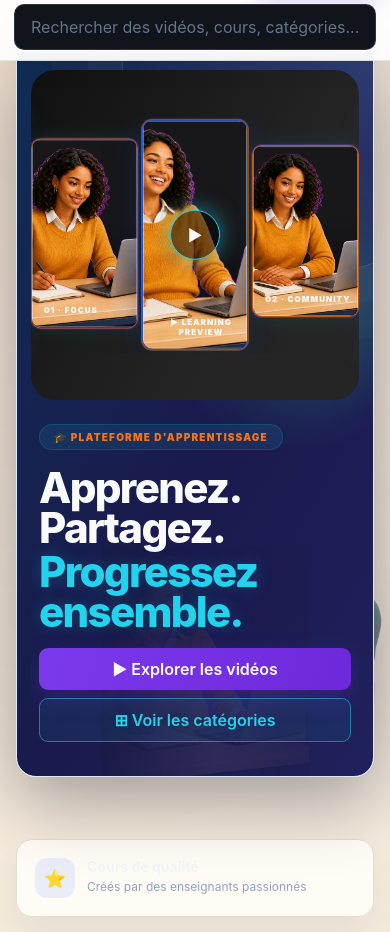
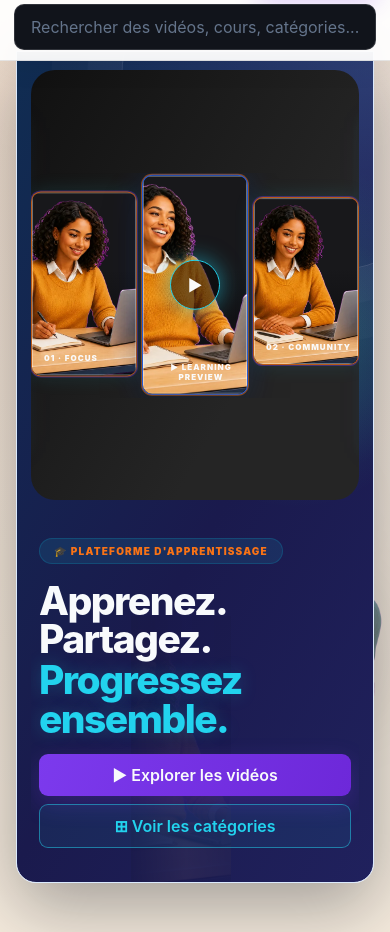
Before and after one commit to geromguershom-dot/video-tutorials-platform-frontend, a React app: page / in a window 390 px wide. Shown: the part 148-1080 px from the top of the page. Built offline with nearby package versions, Linux system fonts and the light colour scheme; no server answers; the HTML template or start-up script is replaced by a standard one.

Commit message:
refactor: separate hero copy and visual columns

```diff
--- a/src/index.css
+++ b/src/index.css
@@ -2232,3 +2232,21 @@ label, .form-label, .field-label { color: #171B24 !important; }
   .hero-with-image .hero-content { order: 2; position: relative !important; width: 100% !important; max-width: 760px; padding: 0 8px !important; margin: 0 auto; }
   .hero-with-image .hero-showcase-title, .hero-with-image .hero-showcase-metrics { display: none; }
 }
+
+/* STRUCTURAL HERO CLEANUP */
+.hero-clean-layout { display: grid !important; grid-template-columns: minmax(300px, .82fr) minmax(520px, 1.18fr); align-items: center; gap: clamp(24px, 4vw, 72px); min-height: 620px; padding: clamp(28px, 5vw, 72px); overflow: hidden; }
+.hero-clean-layout .hero-student-backdrop { z-index: 0; left: 32%; width: 28%; opacity: .08; }
+.hero-copy-column, .hero-visual-column { position: relative; z-index: 5; min-width: 0; }
+.hero-copy-column { display: flex; align-items: center; }
+.hero-clean-layout .hero-content { width: 100%; max-width: 620px; position: relative; z-index: 6; }
+.hero-visual-column { width: 100%; }
+.hero-clean-layout .hero-composition { position: relative !important; inset: auto !important; width: 100% !important; max-width: 100%; margin: 0; transform: none !important; }
+.hero-clean-layout .hero-showcase { min-height: 430px; }
+.hero-clean-layout .hero-panel-grid { width: 100%; height: 390px; }
+.hero-clean-layout .hero-image-panel.panel-tall { height: 320px !important; }
+.hero-clean-layout .hero-image-panel.panel-main { height: 395px !important; }
+.hero-clean-layout .hero-image-panel.panel-small { height: 285px !important; }
+.hero-clean-layout .hero-showcase-metrics, .hero-clean-layout .hero-showcase-title { display: none; }
+.hero-clean-layout .hero-subtitle { max-width: 480px; }
+@media (max-width: 1100px) { .hero-clean-layout { grid-template-columns: 1fr; gap: 22px; min-height: auto; } .hero-clean-layout .hero-visual-column { order: 1; } .hero-clean-layout .hero-copy-column { order: 2; } .hero-clean-layout .hero-content { max-width: 760px; margin: 0 auto; } .hero-clean-layout .hero-panel-grid { height: 330px; } .hero-clean-layout .hero-image-panel.panel-tall { height: 275px !important; } .hero-clean-layout .hero-image-panel.panel-main { height: 335px !important; } .hero-clean-layout .hero-image-panel.panel-small { height: 245px !important; } }
+@media (max-width: 560px) { .hero-clean-layout { display: flex !important; flex-direction: column; gap: 14px; padding: 18px 14px 34px !important; } .hero-clean-layout .hero-visual-column { order: 1; } .hero-clean-layout .hero-copy-column { order: 2; } .hero-clean-layout .hero-panel-grid { height: 225px; gap: 5px; } .hero-clean-layout .hero-image-panel.panel-tall { height: 185px !important; } .hero-clean-layout .hero-image-panel.panel-main { height: 220px !important; } .hero-clean-layout .hero-image-panel.panel-small { height: 168px !important; } .hero-clean-layout .hero-title { font-size: clamp(31px, 10vw, 46px) !important; line-height: .98; } .hero-clean-layout .hero-subtitle { display: none; } .hero-clean-layout .hero-actions { flex-direction: column; } }
--- a/src/pages/Home.jsx
+++ b/src/pages/Home.jsx
@@ -62,50 +62,28 @@ export default function Home() {
   return (
     <div className="home-page">
       {/* HERO */}
-        <div className="hero hero-with-image">
+        <div className="hero hero-with-image hero-clean-layout">
           <div className="hero-student-backdrop" aria-hidden="true"><img src={studentLaughing} alt="" /></div>
+          <div className="hero-copy-column">
             <div className="hero-content hero-title-stage">
-          <span className="hero-badge">
-{user?.role === 'teacher' ? '✦ ESPACE CRÉATEUR' : '🎓 PLATEFORME D\'APPRENTISSAGE'}</span>
-          <h1 className="hero-title">
-            {user?.role === 'teacher' ? 'Partagez. Enseignez.' : 'Apprenez. Partagez.'}
-            <br />
-            <span className="hero-highlight">{user?.role === 'teacher' ? 'Inspirez une communauté.' : 'Progressez ensemble.'}</span>
-          </h1>
-          <p className="hero-subtitle">
-            {user?.role === 'teacher' ? 'Publiez vos connaissances, accompagnez vos étudiants et mesurez l’impact de vos tutoriels.' : 'Des vidéos de qualité, des enseignants passionnés, une communauté qui vous fait grandir.'}
-          </p>
+              <span className="hero-badge">{user?.role === 'teacher' ? '✦ ESPACE CRÉATEUR' : '🎓 PLATEFORME D\'APPRENTISSAGE'}</span>
+              <h1 className="hero-title">{user?.role === 'teacher' ? 'Partagez. Enseignez.' : 'Apprenez. Partagez.'}<br /><span className="hero-highlight">{user?.role === 'teacher' ? 'Inspirez une communauté.' : 'Progressez ensemble.'}</span></h1>
+              <p className="hero-subtitle">{user?.role === 'teacher' ? 'Publiez, suivez l’impact et répondez aux besoins des élèves.' : 'Des tutoriels clairs, des quiz utiles et une progression visible.'}</p>
               <div className="hero-actions">
-            <button
-              className="btn"
-              onClick={() =>
-                document.getElementById('videos-section').scrollIntoView({ behavior: 'smooth' })
-              }
-            >
-              {user?.role === 'teacher' ? '⬆ Publier un tutoriel' : '▶ Explorer les vidéos'}
-            </button>
-            {user?.role === 'teacher' ? <Link className="btn btn-outline" to="/upload">📊 Voir mon espace</Link> : <button
-              className="btn btn-outline"
-              onClick={() =>
-                document
-                  .getElementById('categories-section')
-                  .scrollIntoView({ behavior: 'smooth' })
-              }
-            >
-              ⊞ Voir les catégories
-            </button>}
+                <button className="btn" onClick={() => document.getElementById('videos-section').scrollIntoView({ behavior: 'smooth' })}>{user?.role === 'teacher' ? '⬆ Publier un tutoriel' : '▶ Explorer les vidéos'}</button>
+                {user?.role === 'teacher' ? <Link className="btn btn-outline" to="/upload">📊 Voir mon espace</Link> : <button className="btn btn-outline" onClick={() => document.getElementById('categories-section').scrollIntoView({ behavior: 'smooth' })}>⊞ Voir les catégories</button>}
               </div>
             </div>
+          </div>
+          <div className="hero-visual-column">
             <div className="hero-illustration hero-composition hero-showcase">
-            <div className="hero-showcase-title"><span>{user?.role === 'teacher' ? 'TEACH. INSPIRE.' : 'LEARN. BUILD.'}</span><strong>{user?.role === 'teacher' ? 'Une expertise qui rayonne.' : 'Des compétences qui prennent vie.'}</strong></div>
               <div className="hero-panel-grid">
                 <div className="hero-image-panel panel-tall"><img src={studentFocused} alt="Étudiante concentrée" /><span>01 · FOCUS</span></div>
                 <div className="hero-image-panel panel-main"><img src={studentLaughing} alt="Étudiante en apprentissage" /><div className="hero-panel-play">▶</div><span>▶ LEARNING PREVIEW</span></div>
                 <div className="hero-image-panel panel-small"><img src={studentConfident} alt="Étudiante confiante" /><span>02 · COMMUNITY</span></div>
               </div>
-            <div className="hero-showcase-metrics"><span><strong>{featuredPercent}%</strong><small>{user?.role === 'teacher' ? 'impact du cours' : 'progression'}</small></span><span><strong>{studentCount}+</strong><small>apprenants actifs</small></span><span><strong>4.9</strong><small>note moyenne</small></span></div>
             </div>
-
+          </div>
         </div>
 
       {/* TRUST POINTS */}
```
Lines whose indentation alone changed are shown as unchanged.
